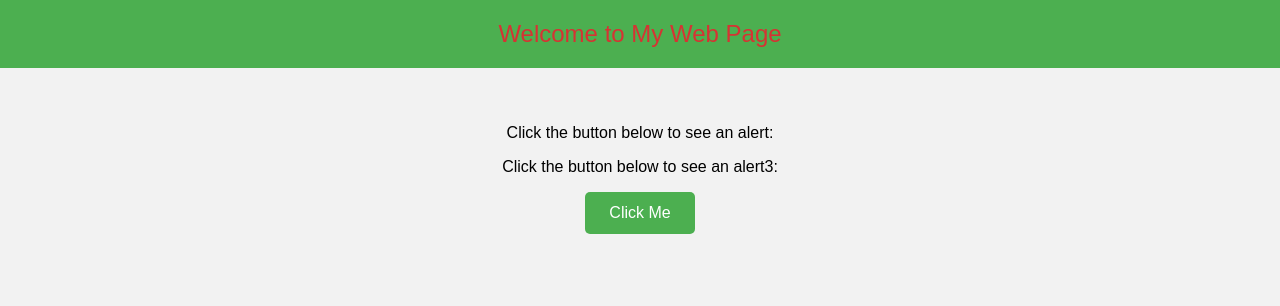
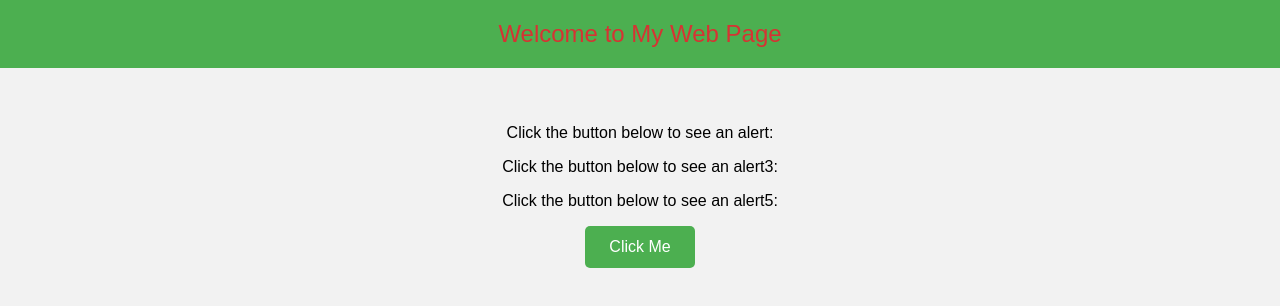
Before and after one commit to arshiya406/GitPractical, a plain HTML site: page index.html in a window 1280 px wide. Drawn offline with Linux system fonts and the light colour scheme.

Commit message:
Update index.html

```diff
--- a/index.html
+++ b/index.html
@@ -48,6 +48,7 @@
   <main>
     <p>Click the button below to see an alert:</p>
     <p>Click the button below to see an alert3:</p>
+    <p>Click the button below to see an alert5:</p>
     <button onclick="showMessage()">Click Me</button>
   </main>
 
```
